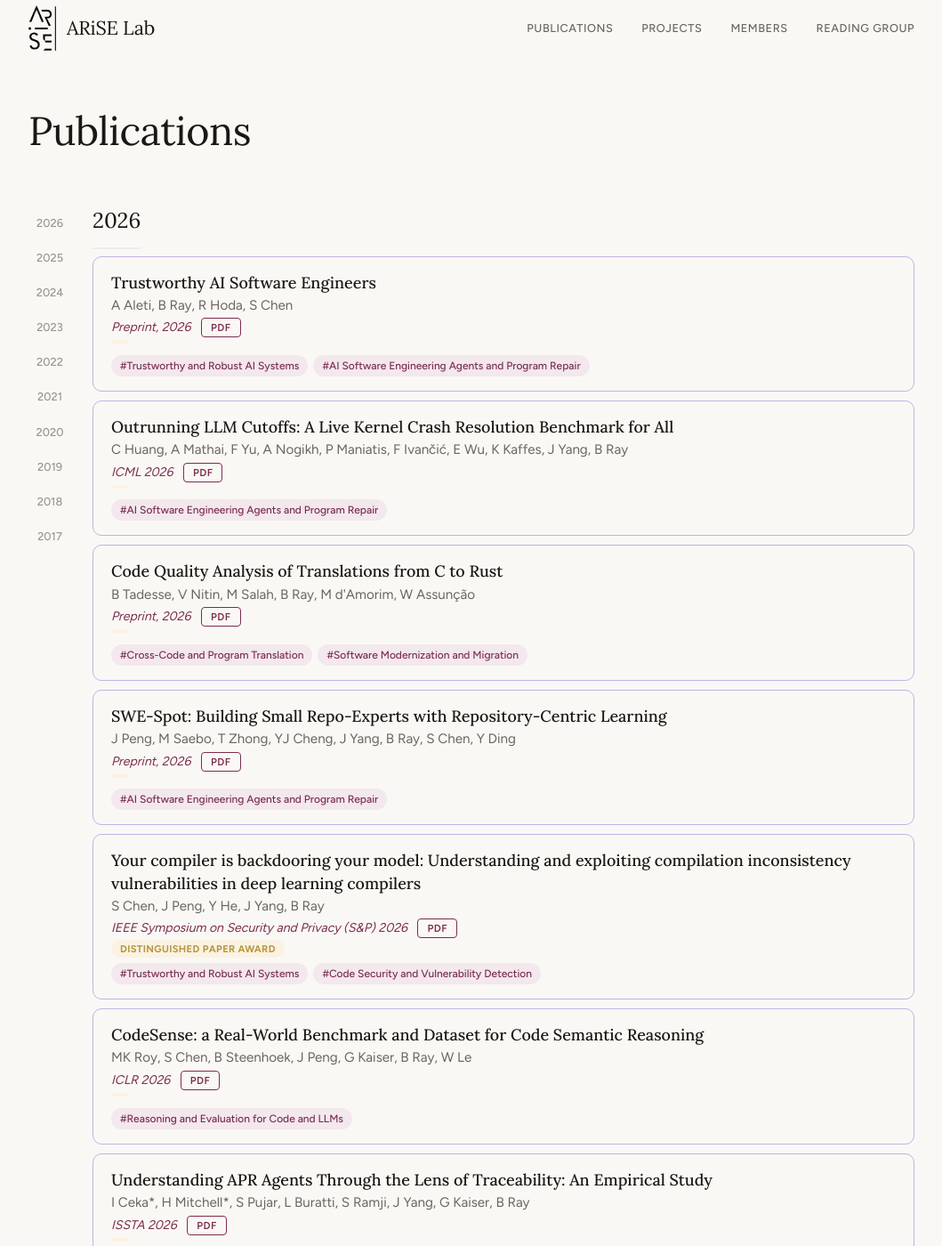
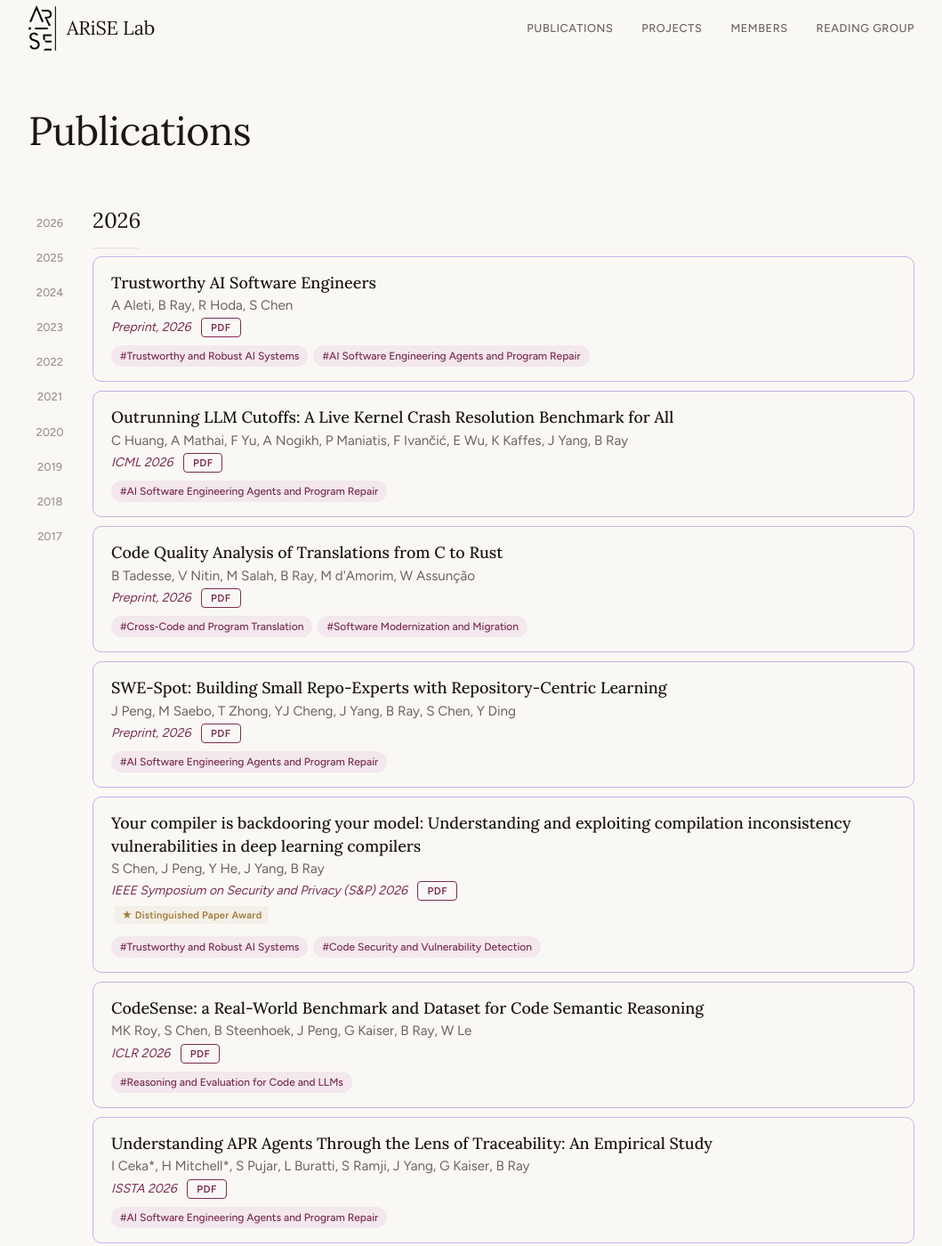
Before and after one commit to ariselab/ariselab.github.io, a Jekyll site: the page built from _pages/publications.html, in a window 1280 px wide and 1400 px high. Shown: the whole window at 89% size, without its empty margins (110-1169 px from the left). Built offline with Jekyll 4.4.1, drawn with Linux system fonts in a browser that asks for light colours; some of the changed text lies outside the part shown.

Commit message:
Added Distinguished Paper Award badge to CARGO (ASE 2022), Concord (ISSTA 2023, fixed venue from FSE), and Best Paper Award Runner-up to Deep Learning Based Vulnerability Detection (TSE 2022). Fixed publications page template so empty award spans don't render gold bars. Made award badge styling more subtle. Added spacing between venue, award badges, and project tags.

```diff
--- a/_data/selected_publications.yml
+++ b/_data/selected_publications.yml
@@ -5,6 +5,7 @@
     - title: "Your Compiler is Backdooring Your Model"
       venue: "S&P 2026"
       paper_url: "https://arxiv.org/abs/2509.11173"
+      award: "Distinguished Paper Award"
     - title: "C2SaferRust: Transforming C Projects into Safer Rust with NeuroSymbolic Techniques"
       venue: "IEEE TSE, 2025"
       paper_url: "https://arxiv.org/abs/2501.14257"
--- a/_includes/modern/publications-preview.html
+++ b/_includes/modern/publications-preview.html
@@ -9,6 +9,7 @@
             <div class="publication-card">
               <span class="pub-title">{% if pub.paper_url and pub.paper_url != "" %}<a href="{{ pub.paper_url }}" target="_blank" rel="noopener">{{ pub.title }}</a>{% else %}{{ pub.title }}{% endif %}</span>
               {% if pub.venue %}<span class="pub-venue">({{ pub.venue }})</span>{% endif %}
+              {% if pub.award %}<span class="pub-award">&#9733; {{ pub.award }}</span>{% endif %}
             </div>
           {% endfor %}
         </div>
--- a/_pages/publications.html
+++ b/_pages/publications.html
@@ -30,8 +30,8 @@
               <span class="pub-link">PDF</span>
             {% endif %}
           </p>
-          {% if pub.award %}
-            <span class="pub-award">{{ pub.award }}</span>
+          {% if pub.award and pub.award != "" %}
+            <span class="pub-award">&#9733; {{ pub.award }}</span>
           {% endif %}
           {% if pub.project and pub.project != "" %}
             <div class="pub-tags">
--- a/assets/css/modern.css
+++ b/assets/css/modern.css
@@ -450,11 +450,11 @@
   font-weight: 700;
   color: #a07c3a;
   white-space: nowrap;
-  min-width: 96px;
+  min-width: auto;
   letter-spacing: 0.03em;
-  background: rgba(183, 157, 117, 0.22);
-  padding: 4px 12px;
-  border-radius: 4px;
+  background: rgba(183, 157, 117, 0.10);
+  padding: 2px 8px;
+  border-radius: 3px;
 }
 
 .news-text {
@@ -892,6 +892,7 @@
   margin-bottom: 0;
 }
 
+
 .publications-full .pub-title {
   font-size: 1.12rem;
   font-weight: 500;
@@ -909,14 +910,15 @@
 .pub-award {
   display: inline-block;
   font-size: 0.7rem;
-  font-weight: 700;
-  color: var(--color-gold);
-  background: var(--color-gold-light);
-  padding: 2px 10px;
-  border-radius: 20px;
-  margin-bottom: 8px;
-  letter-spacing: 0.03em;
-  text-transform: uppercase;
+  font-weight: 600;
+  color: #a07c3a;
+  background: rgba(183, 157, 117, 0.10);
+  padding: 2px 8px;
+  border-radius: 3px;
+  margin-left: 4px;
+  margin-top: 6px;
+  margin-bottom: 4px;
+  letter-spacing: 0.02em;
 }
 
 .pub-links {
@@ -947,7 +949,7 @@
   display: flex;
   flex-wrap: wrap;
   gap: 6px;
-  margin-top: -2px;
+  margin-top: 10px;
 }
 
 .pub-tag {
```
Also changed, not shown: _data/publications.yml (+4 -4 lines).
